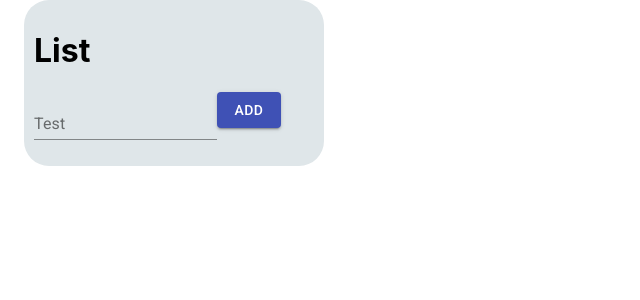
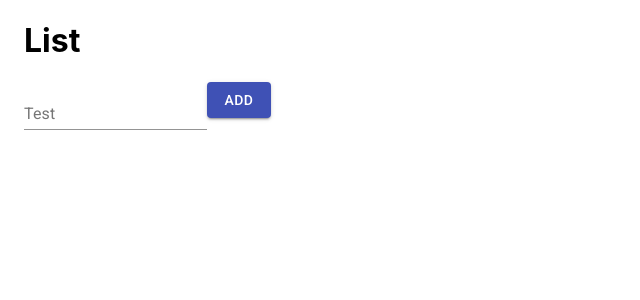
Before and after one commit to jeff-soriano/bug-tracker, a React (Create React App) app: page / in a window 1280 px wide. Shown: the top 300 px of the page, without its empty margins (0-640 px from the left). Built offline with nearby package versions, Linux system fonts and the light colour scheme.

Commit message:
Remove background color

```diff
--- a/src/Components/ListComponent/ListComponent.js
+++ b/src/Components/ListComponent/ListComponent.js
@@ -8,10 +8,7 @@ import ListItemComponent from "./ListItemComponent";
 const useStyles = makeStyles((theme) => ({
     root: {
         width: '100%',
-        maxWidth: 280,
-        backgroundColor: "#dfe6e9",
-        padding: 10,
-        borderRadius: 25
+        maxWidth: 280
     },
 }));
 
```
